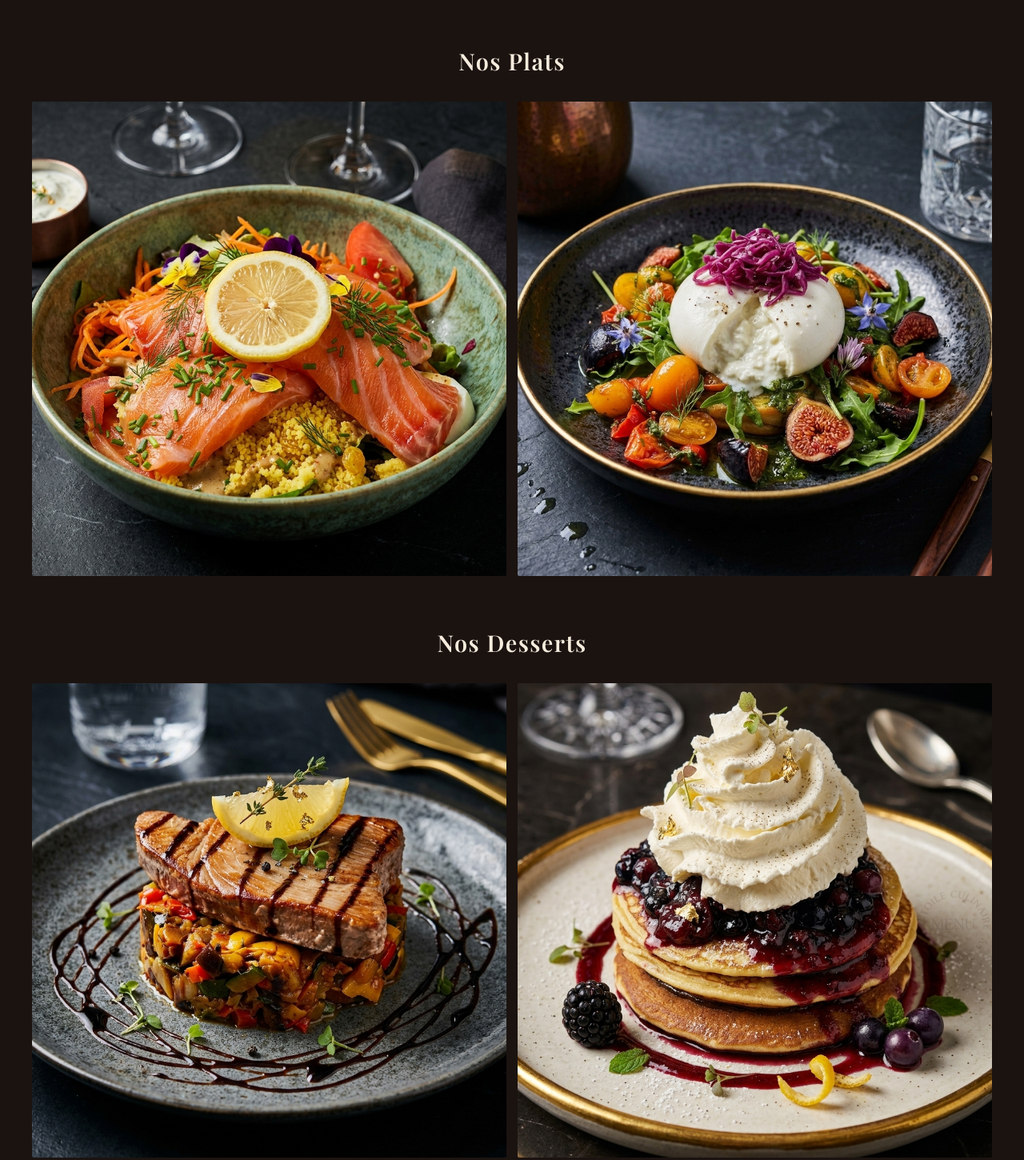
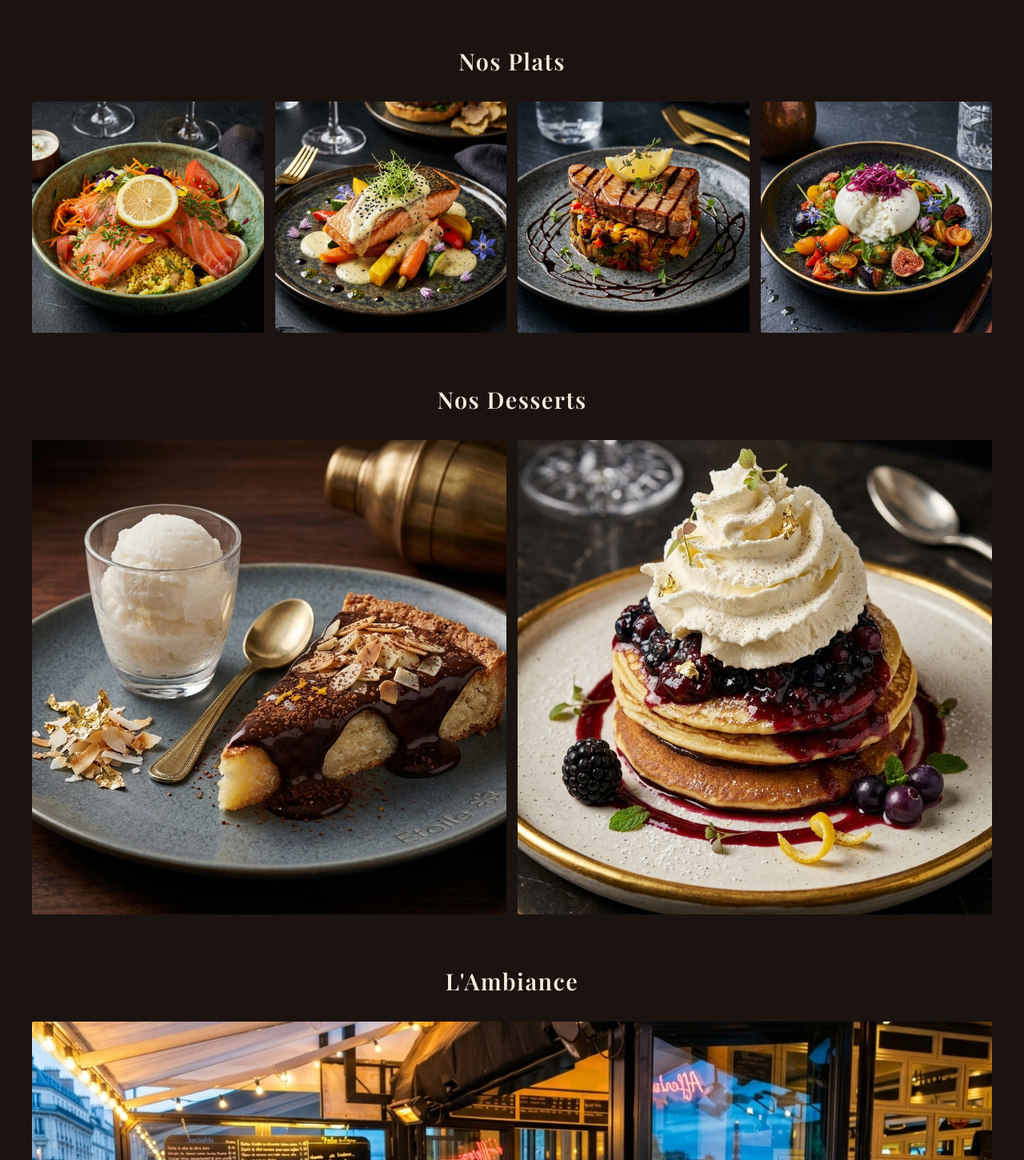
Before and after one commit to riyathapar-affiliation/comptoir-de-larc-paris, a plain HTML site: page index.html in a window 1280 px wide. Shown: the part 3929-5379 px from the top of the page at 80% size. Drawn offline with nearby package versions, Linux system fonts and the light colour scheme; a web font is replaced by a local one.

Commit message:
Fix all gallery and maps issues
- Copy properly named images (plat1-4, dessert1-2, ambience1-2) to images folder
- Fix 'Voir l'itinéraire' button URL: correct address 73 Av. Marceau, 75116 Paris
- Fix Google Maps iframe coordinates to show correct location
- Reorganize gallery with correct images:
  * Nos Plats: 4 plat images in 4-column grid
  * Nos Desserts: 2 dessert images in 2-column grid
  * L'Ambiance: 2 ambience images in large format
- Update gallery section styling for proper layouts

```diff
--- a/index.html
+++ b/index.html
@@ -245,12 +245,18 @@
     <!-- Nos Plats Section -->
     <div class="gallery-section reveal">
       <h3 class="gallery-section-title">Nos Plats</h3>
-      <div class="gallery-grid-small">
-        <button class="gallery-item" data-full="images/gallery-2.jpeg">
-          <img src="images/gallery-2.jpeg" alt="Plat signature du Comptoir" loading="lazy">
+      <div class="gallery-grid-plats">
+        <button class="gallery-item" data-full="images/plat1.jpeg">
+          <img src="images/plat1.jpeg" alt="Plat signature du Comptoir" loading="lazy">
         </button>
-        <button class="gallery-item" data-full="images/gallery-3.jpeg">
-          <img src="images/gallery-3.jpeg" alt="Présentation gastronomique" loading="lazy">
+        <button class="gallery-item" data-full="images/plat2.jpeg">
+          <img src="images/plat2.jpeg" alt="Plat gastronomique" loading="lazy">
+        </button>
+        <button class="gallery-item" data-full="images/plat3.jpeg">
+          <img src="images/plat3.jpeg" alt="Cuisine française raffinée" loading="lazy">
+        </button>
+        <button class="gallery-item" data-full="images/plat4.jpeg">
+          <img src="images/plat4.jpeg" alt="Présentation maison" loading="lazy">
         </button>
       </div>
     </div>
@@ -259,24 +265,24 @@
     <div class="gallery-section reveal">
       <h3 class="gallery-section-title">Nos Desserts</h3>
       <div class="gallery-grid-small">
-        <button class="gallery-item" data-full="images/gallery-4.jpeg">
-          <img src="images/gallery-4.jpeg" alt="Dessert maison" loading="lazy">
+        <button class="gallery-item" data-full="images/dessert1.jpeg">
+          <img src="images/dessert1.jpeg" alt="Dessert maison gourmand" loading="lazy">
         </button>
-        <button class="gallery-item" data-full="images/gallery-6.jpeg">
-          <img src="images/gallery-6.jpeg" alt="Pâtisserie fine" loading="lazy">
+        <button class="gallery-item" data-full="images/dessert2.jpeg">
+          <img src="images/dessert2.jpeg" alt="Pâtisserie fine et délicate" loading="lazy">
         </button>
       </div>
     </div>
 
-    <!-- Vibes Section -->
+    <!-- L'Ambiance Section -->
     <div class="gallery-section reveal">
       <h3 class="gallery-section-title">L'Ambiance</h3>
       <div class="gallery-grid-large">
-        <button class="gallery-item span-2" data-full="images/gallery-1.jpeg">
-          <img src="images/gallery-1.jpeg" alt="Intérieur élégant du Comptoir de l'Arc" loading="lazy">
+        <button class="gallery-item span-2" data-full="images/ambience1.jpeg">
+          <img src="images/ambience1.jpeg" alt="L'atmosphère unique du Comptoir de l'Arc" loading="lazy">
         </button>
-        <button class="gallery-item span-2" data-full="images/gallery-5.jpeg">
-          <img src="images/gallery-5.jpeg" alt="L'ambiance chaleureuse de la brasserie" loading="lazy">
+        <button class="gallery-item span-2" data-full="images/ambience2.jpeg">
+          <img src="images/ambience2.jpeg" alt="Intérieur élégant et chaleureux" loading="lazy">
         </button>
       </div>
     </div>
@@ -303,11 +309,11 @@
         <div class="map-container">
           <iframe
             title="Plan d'accès au Comptoir de l'Arc - 73 Av. Marceau, 75116 Paris"
-            src="https://www.openstreetmap.org/export/embed.html?bbox=2.2850%2C48.8695%2C2.2940%2C48.8735&layer=mapnik&marker=48.8715%2C2.2895"
+            src="https://www.openstreetmap.org/export/embed.html?bbox=2.2850%2C48.8685%2C2.2940%2C48.8745&layer=mapnik&marker=48.8715%2C2.2895"
             loading="lazy"
             referrerpolicy="no-referrer-when-downgrade">
           </iframe>
-          <a href="https://www.google.com/maps/dir/?api=1&destination=73+Avenue+de+Wagram,+75116+Paris,France" target="_blank" class="btn btn-primary" style="margin-top: 12px; display: block; text-align: center;">📍 Voir l'Itinéraire</a>
+          <a href="https://www.google.com/maps/dir/?api=1&destination=73+Av.+Marceau,+75116+Paris,France" target="_blank" class="btn btn-primary" style="margin-top: 12px; display: block; text-align: center;">📍 Voir l'Itinéraire</a>
         </div>
       </div>
     </div>
--- a/styles.css
+++ b/styles.css
@@ -220,10 +220,11 @@ section { padding: 110px 24px; }
 /* ---------- Gallery ---------- */
 .gallery-section { max-width: 1200px; margin: 0 auto 60px; }
 .gallery-section-title { font-family: var(--serif); font-size: 1.8rem; color: var(--cream); margin-bottom: 28px; margin-top: 0; text-align: center; letter-spacing: 0.05em; }
-.gallery-grid-small, .gallery-grid-large {
+.gallery-grid-small, .gallery-grid-large, .gallery-grid-plats {
   max-width: 1200px; margin: 0 auto; display: grid; gap: 14px;
 }
 .gallery-grid-small { grid-template-columns: repeat(2, 1fr); }
+.gallery-grid-plats { grid-template-columns: repeat(4, 1fr); }
 .gallery-grid-large { grid-template-columns: repeat(2, 1fr); }
 
 .gallery-grid {
```
Also changed, not shown: images/ambience1.jpeg (added), images/ambience2.jpeg (added), images/dessert1.jpeg (added), images/dessert2.jpeg (added), images/plat1.jpeg (added), images/plat2.jpeg (added), images/plat3.jpeg (added), images/plat4.jpeg (added).
